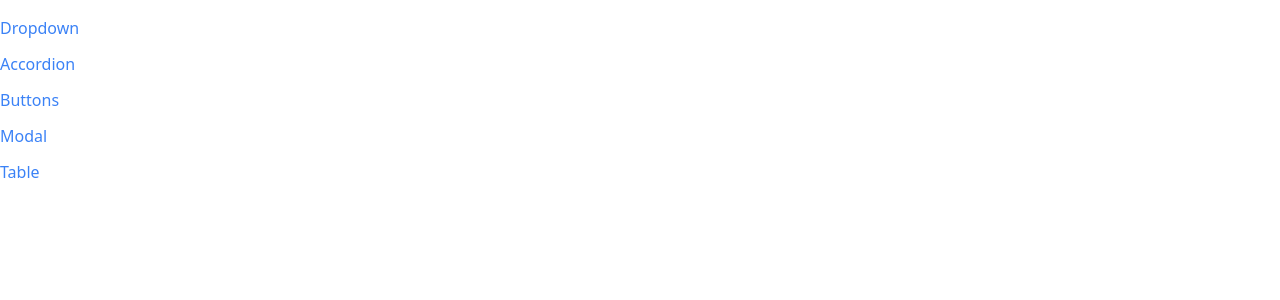
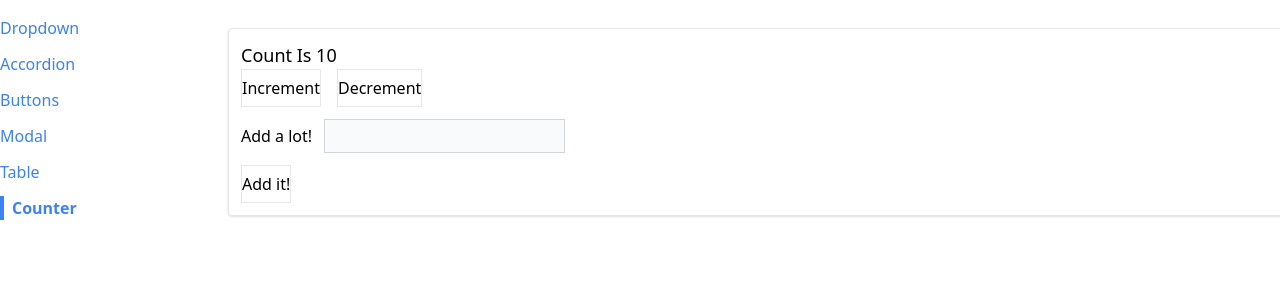
Before and after one commit to RaghavRs2369/comps, a React (Create React App) app: page /counter in a window 1280 px wide. Shown: the top 300 px of the page. Built offline with nearby package versions, Linux system fonts and the light colour scheme.

Commit message:
Into the world of Reducers

```diff
--- a/package.json
+++ b/package.json
@@ -7,6 +7,7 @@
     "@testing-library/react": "^13.4.0",
     "@testing-library/user-event": "^13.5.0",
     "classnames": "^2.5.1",
+    "immer": "^10.1.1",
     "prop-types": "^15.8.1",
     "react": "^18.3.1",
     "react-dom": "^18.3.1",
--- a/src/App.js
+++ b/src/App.js
@@ -2,6 +2,7 @@
 import Sidebar from "./components/Sidebar";
 import AccordionPage from "./pages/AccordionPage";
 import ButtonPage from "./pages/ButtonPage";
+import CounterPage from "./pages/CounterPage";
 import DropdownPage from "./pages/DropdownPage";
 import ModalPage from "./pages/ModalPage";
 import TablePage from "./pages/TablePage";
@@ -28,6 +29,9 @@
         <Route path="/table">
           <TablePage />
         </Route>
+        <Route path="/counter">
+          <CounterPage initialCount={10} />
+        </Route>
       </div>
     </div>
   );
--- a/src/components/Sidebar.js
+++ b/src/components/Sidebar.js
@@ -9,6 +9,7 @@
     { label: "Buttons", path: "/buttons" },
     { label: "Modal", path: "/modal" },
     { label: "Table", path: "/table" },
+    { label: "Counter", path: "/counter" },
   ];
 
   const renderedLinks = links.map((link) => {
--- /dev/null
+++ b/src/pages/CounterPage.js
@@ -0,0 +1,109 @@
+import { produce } from "immer";
+import { useReducer } from "react";
+import Button from "../components/Button";
+import Panel from "../components/Panel";
+
+///////////////////////////////////////
+
+const INCREMENT_COUNT = "increment";
+const SET_VALUE_TO_ADD = "change_value_to_add";
+const DECREMENT_COUNT = "decrement";
+const ADD_VALUE_TO_COUNT = "add_value_to_count";
+
+const reducer = (state, action) => {
+  switch (action.type) {
+    case INCREMENT_COUNT:
+      //   return {
+      //     ...state,
+      //     count: state.count + 1,
+      //   };
+      state.count = state.count + 1;
+      return;
+    case DECREMENT_COUNT:
+      //   return {
+      //     ...state,
+      //     count: state.count - 1,
+      //   };
+      state.count = state.count - 1;
+      return;
+    case ADD_VALUE_TO_COUNT:
+      //   return {
+      //     ...state,
+      //     count: state.count + state.valueToAdd,
+      //     valueToAdd: 0,
+      //   };
+      state.count = state.count + state.valueToAdd;
+      state.valueToAdd = 0;
+      return;
+    case SET_VALUE_TO_ADD:
+      //   return {
+      //     ...state,
+      //     valueToAdd: action.payload,
+      //   };
+      state.valueToAdd = action.payload;
+      return;
+
+    default:
+      return;
+  }
+};
+
+function CounterPage({ initialCount }) {
+  //   const [count, setCount] = useState(initialCount);
+  //   const [valueToAdd, setValueToAdd] = useState(0);
+  const [state, dispatch] = useReducer(produce(reducer), {
+    count: initialCount,
+    valueToAdd: 0,
+  });
+
+  const increment = () => {
+    dispatch({
+      type: INCREMENT_COUNT,
+    });
+  };
+
+  const decrement = () => {
+    dispatch({
+      type: DECREMENT_COUNT,
+    });
+  };
+
+  const handleChange = (event) => {
+    const value = parseInt(event.target.value) || 0;
+    dispatch({
+      type: SET_VALUE_TO_ADD,
+      payload: value,
+    });
+  };
+
+  const handleSubmit = (event) => {
+    event.preventDefault();
+
+    dispatch({
+      type: ADD_VALUE_TO_COUNT,
+    });
+  };
+
+  return (
+    <Panel className="m-3">
+      <h1 className="text-lg">Count Is {state.count} </h1>
+      <div className="flex flex-row space-x-4">
+        <Button onClick={increment}>Increment</Button>
+        <Button onClick={decrement}>Decrement</Button>
+      </div>
+
+      <form onSubmit={handleSubmit}>
+        <label>Add a lot!</label>
+        <input
+          value={state.valueToAdd || ""}
+          onChange={handleChange}
+          type="number"
+          className="p-1 m-3 bg-gray-50 border border-gray-300"
+        />
+        <Button>Add it!</Button>
+      </form>
+    </Panel>
+  );
+}
+
+export default CounterPage;
```
Also changed, not shown: 1 other file (tests, documents, lock files or other folders).
